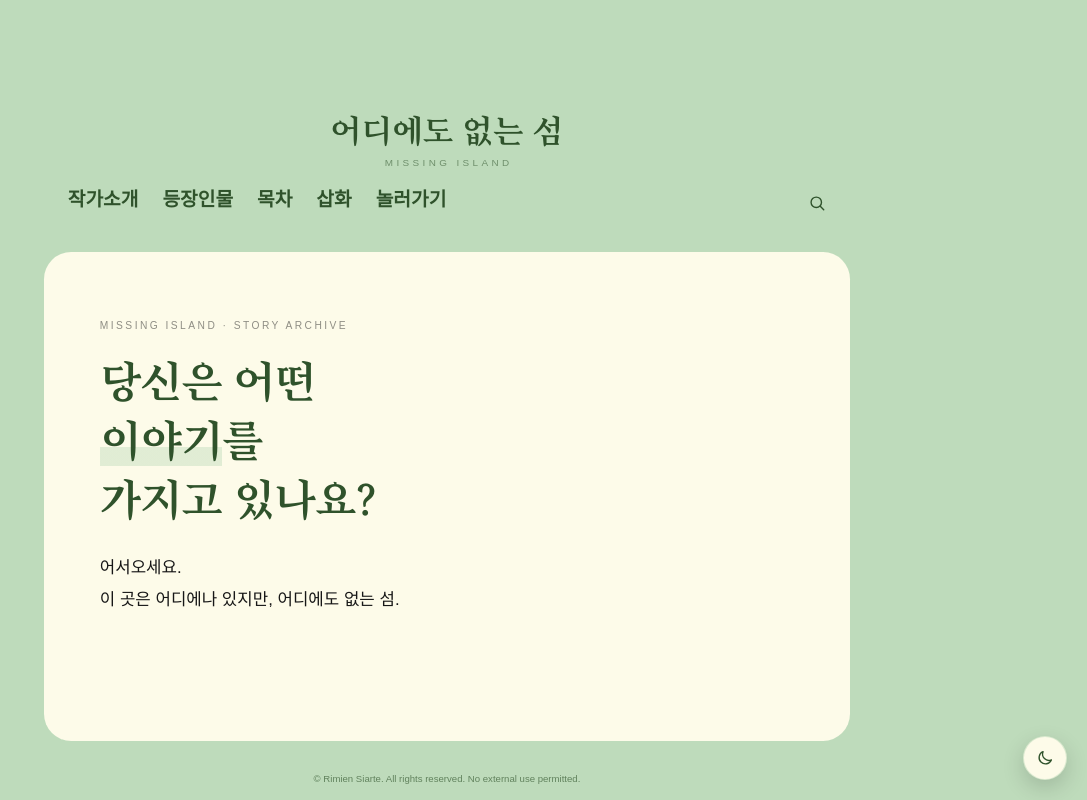
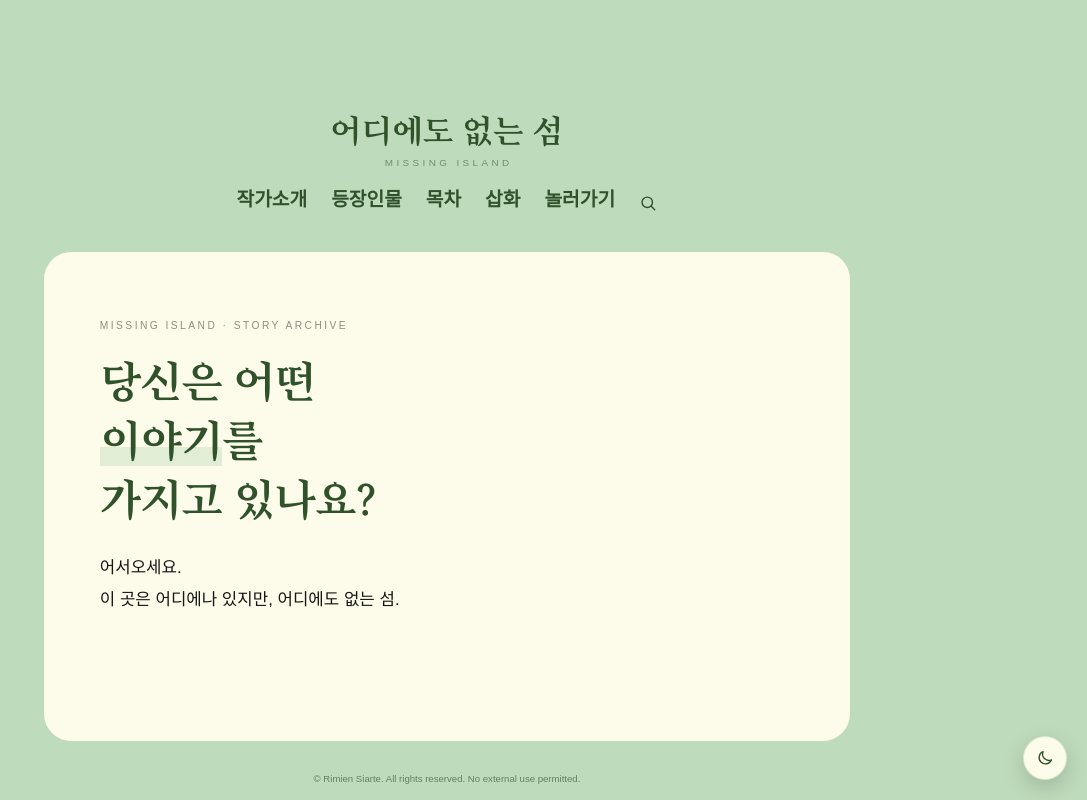
Before and after one commit to fad0805/homepage, a Next.js app in the folder web/: page / in a window 1280 px wide. Shown: the whole page, without its empty margins (193-1280 px from the left). Built offline with nearby package versions, Linux system fonts and the light colour scheme; no server answers; a web font is replaced by a local one.

Commit message:
Keep navbar search icon adjacent to menu items

```diff
--- a/web/public/styles/navbar.scss
+++ b/web/public/styles/navbar.scss
@@ -88,7 +88,8 @@ nav#navbar a {
     display: inline-flex;
     align-items: center;
     justify-content: center;
-    margin-left: auto;
+    margin-left: -0.8rem;
+    padding-left: 0.8rem;
 
     &.active {
       font-size: 1.2rem;
```
